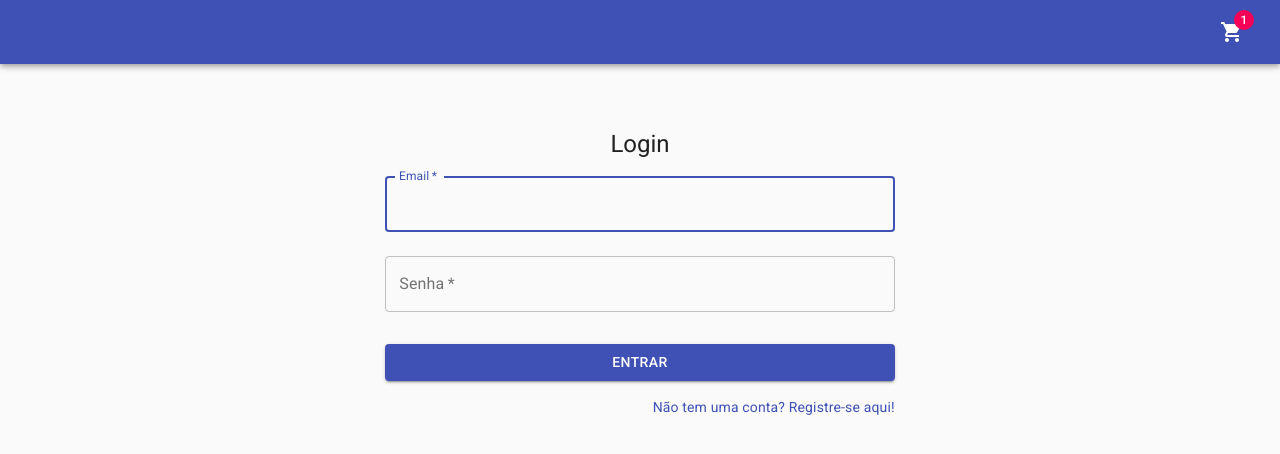
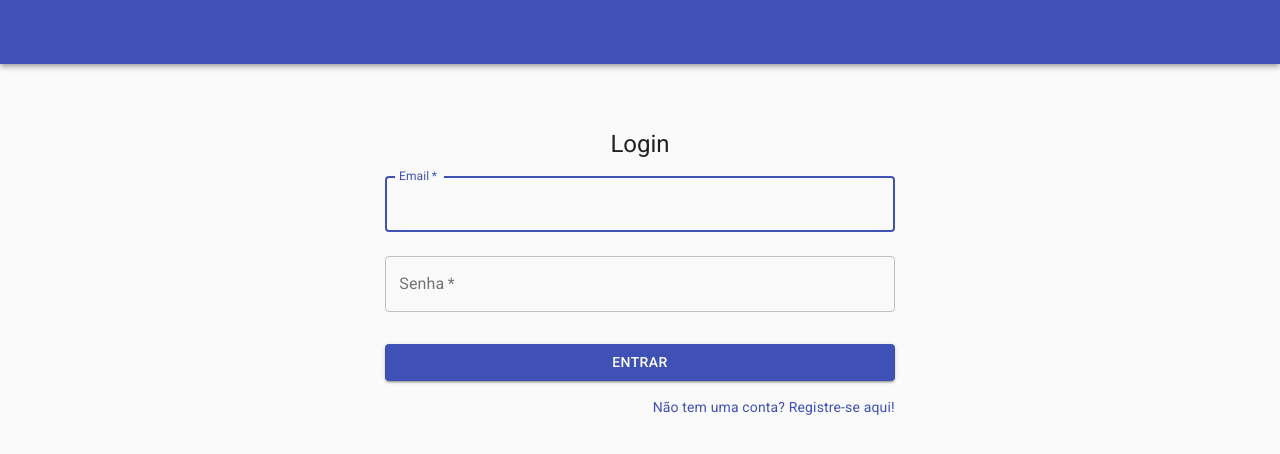
Before and after one commit to gelira/ecommerce, a React (Create React App) app in the folder frontend/: page /login in a window 1280 px wide. Shown: the top 454 px of the page. Built offline with nearby package versions, Linux system fonts and the light colour scheme; no server answers.

Commit message:
exibindo botão do carrinho

```diff
--- a/frontend/src/App.js
+++ b/frontend/src/App.js
@@ -41,6 +41,7 @@ export default function App() {
   const nome_loja = useSelector(state => state.acesso.nome_loja);
   const usuario_id = useSelector(state => state.acesso.id);
   const role = useSelector(state => state.acesso.role);
+  const quantidadeItens = useSelector(state => state.comercial.quantidadeItens);
 
   useEffect(() => {
     const { host } = window.location;
@@ -66,6 +67,8 @@ export default function App() {
     document.title = nome_loja;
   }, [nome_loja]);
 
+  const exibirCarrinho = () => quantidadeItens > 0 && role === 'cliente';
+
   return (
     <>
       <CssBaseline />
@@ -78,13 +81,15 @@ export default function App() {
             >
               {nome_loja}
             </Typography>
+            {exibirCarrinho() && (
               <IconButton
                 color="inherit"
               >
-              <Badge color="secondary" badgeContent={1}>
+                <Badge color="secondary" badgeContent={quantidadeItens}>
                   <ShoppingCartIcon />
                 </Badge>
               </IconButton>
+            )}
             {usuario_id && (
               <IconButton
                 color="inherit"
```
Lines whose indentation alone changed are shown as unchanged.
